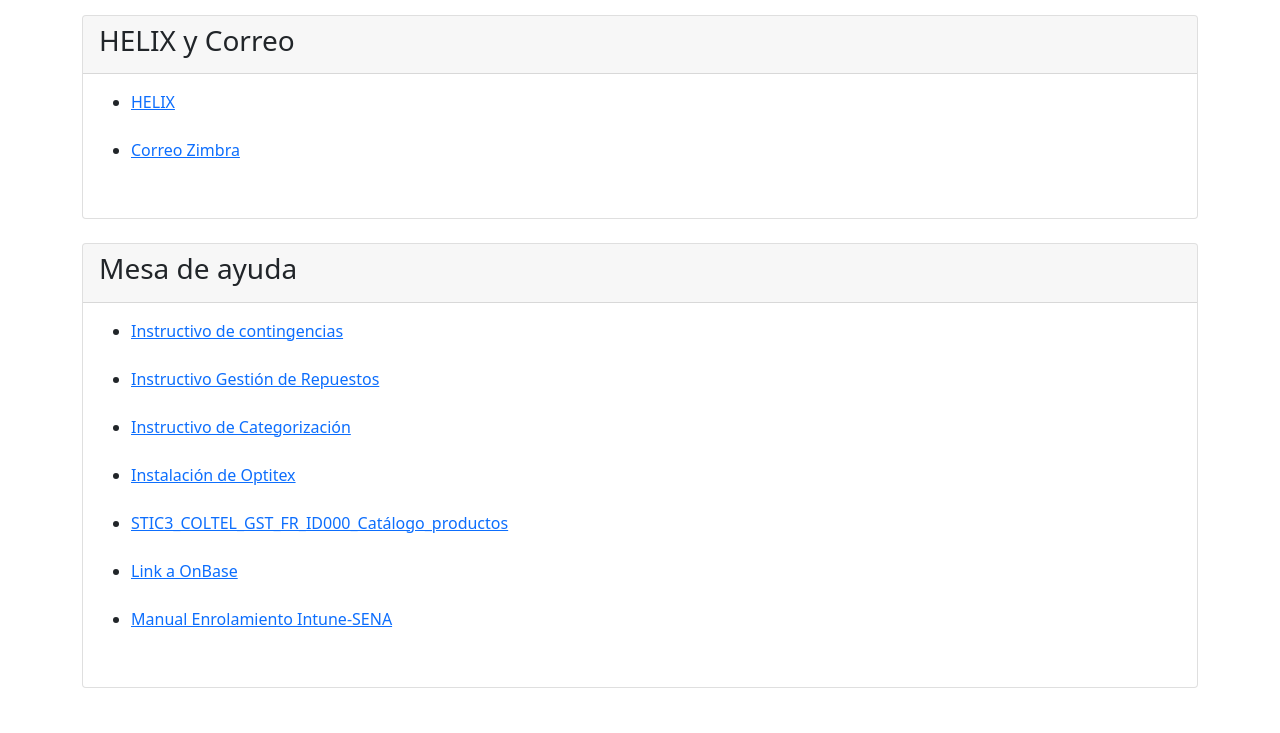
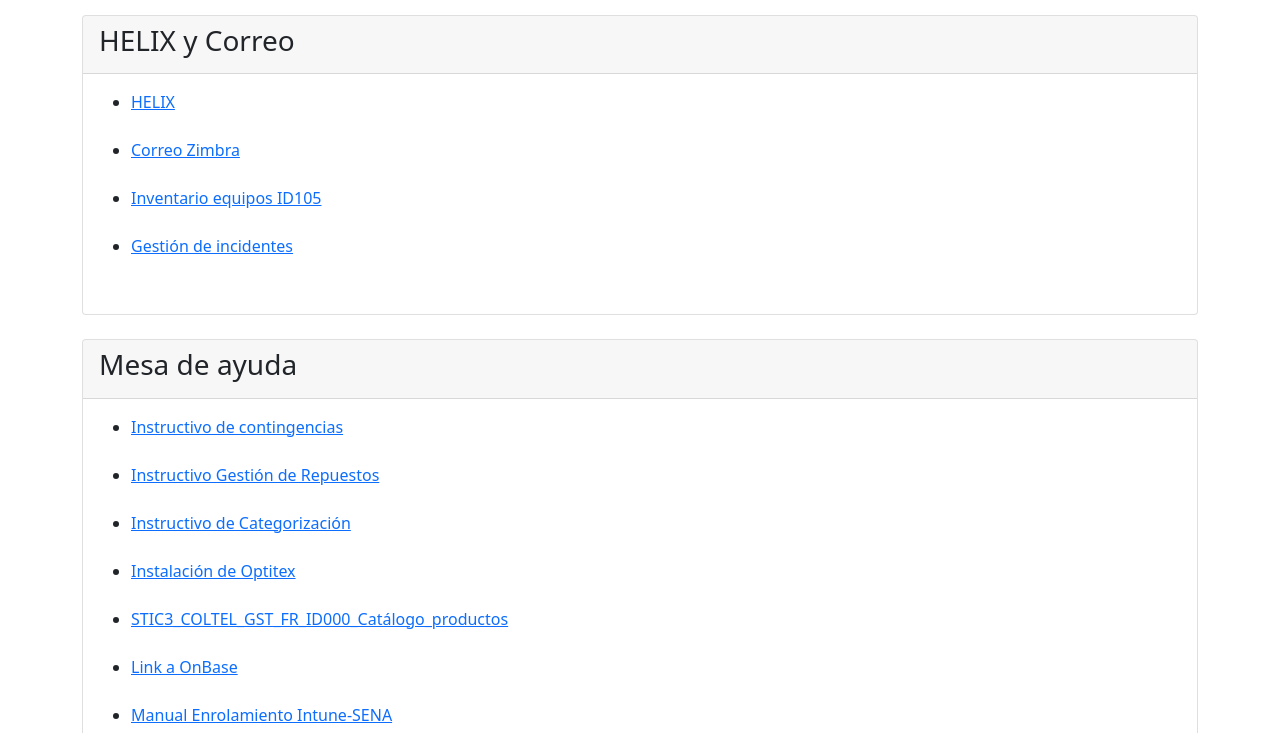
Before and after one commit to jicaicedos/webplantillaincidentes, a website: page pages/mds.html in a window 1280 px wide. Shown: the part 67-800 px from the top of the page. Drawn offline with nearby package versions, Linux system fonts and the light colour scheme; files whose address does not match are found by name.

Commit message:
subidos Presentacion (ncidentes) e InventarioID105

```diff
--- a/pages/mds.html
+++ b/pages/mds.html
@@ -73,6 +73,10 @@
           <br>
           <li><a href="https://mail.sticcoltel.com/?client=advanced#1">Correo Zimbra</a></li>
           <br>
+          <li><a href="https://docs.google.com/spreadsheets/d/10TJDHxuhQehIzFOt4gQX-vhCj4GckIWMc9w4MIG5QIw/edit#gid=309881253">Inventario equipos ID105</a></li>
+          <br>
+          <li><a href="https://docs.google.com/presentation/d/1R5FhKwkb6QgF8JCE0FFGMHgq7_yMBsISCvitlYUlHG4/edit#slide=id.p1">Gestión de incidentes</a></li>
+          <br>
         </ul>
       </div>
     </div>
```
